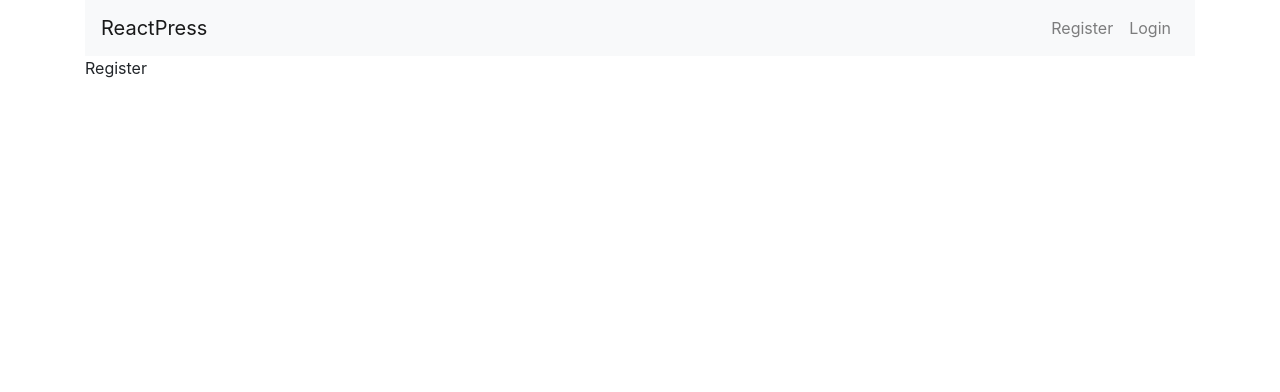
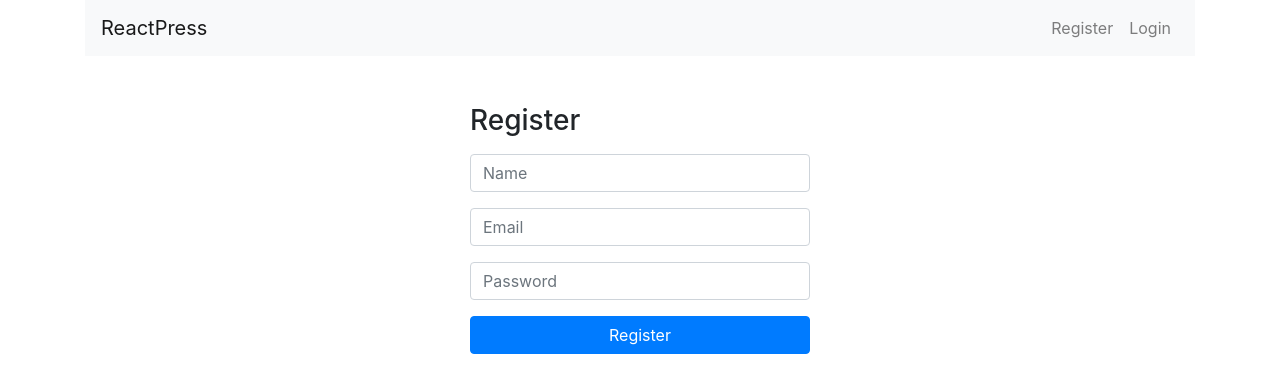
Before and after one commit to zoltalar/ReactPress, a React (Create React App) app: page /register in a window 1280 px wide. Shown: the top 392 px of the page. Built offline with nearby package versions, Linux system fonts and the light colour scheme.

Commit message:
register form

```diff
--- a/src/App.js
+++ b/src/App.js
@@ -1,5 +1,6 @@
 import React, { Component } from 'react';
-import { BrowserRouter as Router, Route, Link } from 'react-router-dom';
+import { BrowserRouter as Router, Route } from 'react-router-dom';
+import { Container, Row, Col } from 'reactstrap';
 
 import Header from './Components/Header.js';
 import Login from './Components/Login.js';
@@ -15,8 +16,14 @@ class App extends Component {
           <Router>
               <div>
                   <Header />
-                  <Route path="/register" component={ Register }></Route>
-                  <Route path="/login" component={ Login }></Route>
+                  <Container className="pt-5">
+                      <Row>
+                          <Col sm={{ size: 4, offset: 4 }}>
+                              <Route path="/register" component={ Register }></Route>
+                              <Route path="/login" component={ Login }></Route>
+                          </Col>
+                      </Row>
+                  </Container>
               </div>
           </Router>
       </div>
--- a/src/Components/Login.js
+++ b/src/Components/Login.js
@@ -5,7 +5,7 @@ class Login extends Component
     render() {
         return (
             <div>
-                <p>Login</p>
+                <h3 className="mb-3">Login</h3>
             </div>
         );
     }
--- a/src/Components/Register.js
+++ b/src/Components/Register.js
@@ -1,11 +1,26 @@
 import React, { Component } from 'react';
+import { Button, Form, FormGroup, Input } from 'reactstrap';
 
 class Register extends Component
 {
     render() {
         return (
             <div>
-                <p>Register</p>
+                <h3 className="mb-3">Register</h3>
+                <Form>
+                    <FormGroup>
+                        <Input type="text" name="name" placeholder="Name" />
+                    </FormGroup>
+                    <FormGroup>
+                        <Input type="email" name="email" placeholder="Email" />
+                    </FormGroup>
+                    <FormGroup>
+                        <Input type="password" name="password" placeholder="Password" />
+                    </FormGroup>
+                    <FormGroup>
+                        <Button color="primary" block>Register</Button>
+                    </FormGroup>
+                </Form>
             </div>
         );
     }
```
